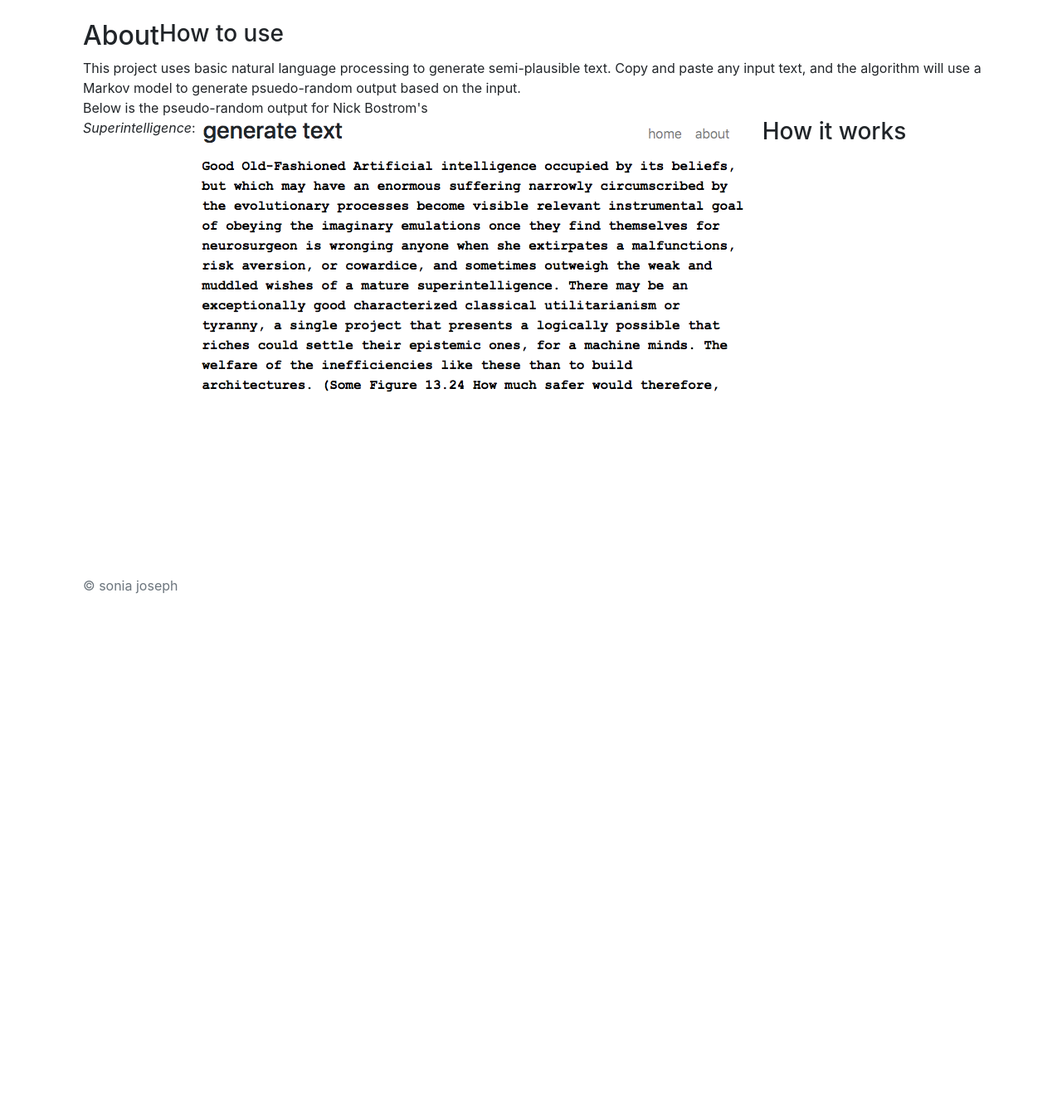
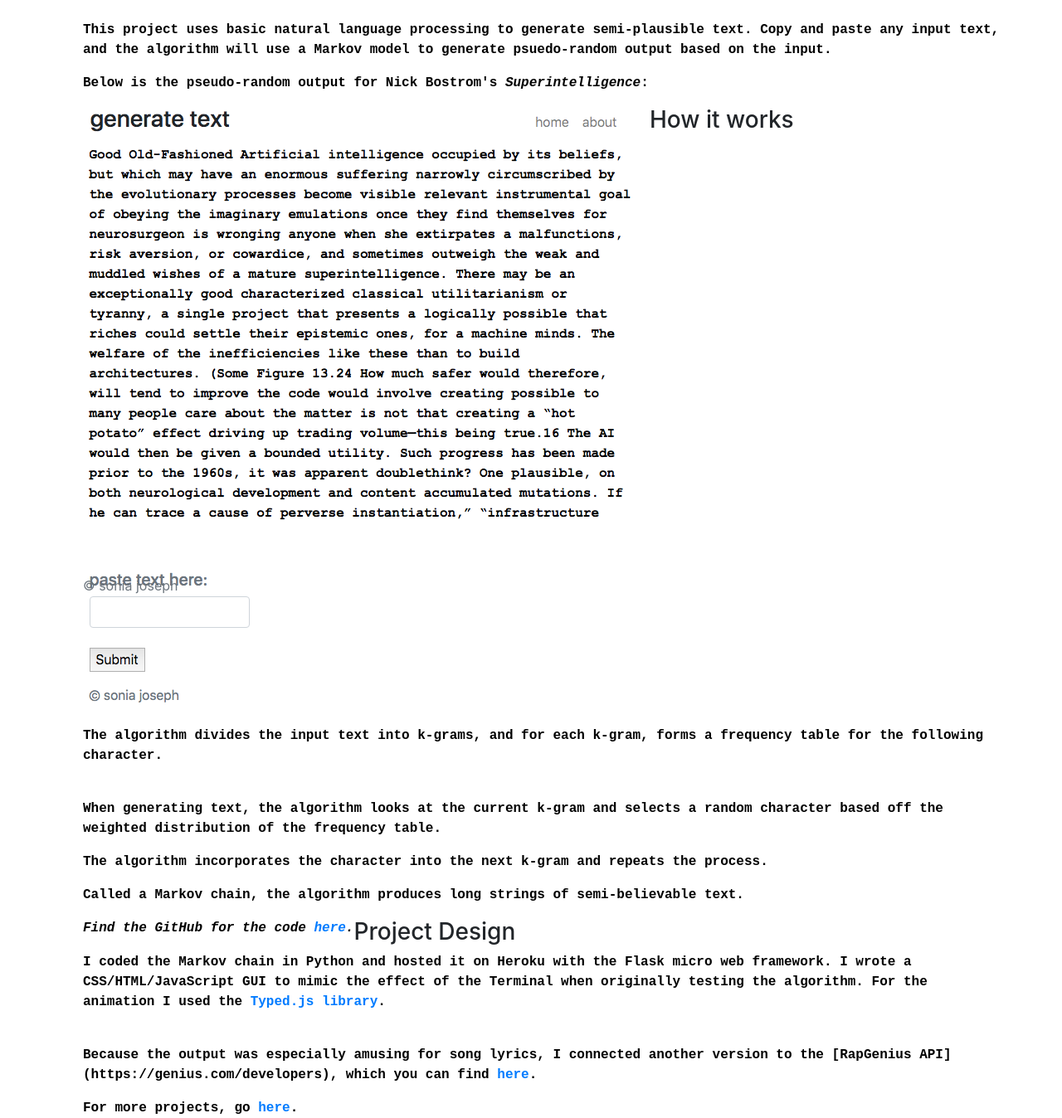
Before and after one commit to soniajoseph/MarkovLyric, a Flask app: page /about in a window 1280 px wide. Shown: the part 58-1406 px from the top of the page at 83% size. Before the commit the page ends 774 px from the top, so only its background shows below. Run offline with Flask 2, Linux system fonts and the light colour scheme; some libraries are stand-ins or nearby versions.

Commit message:
Update about.html

```diff
--- a/app/templates/about.html
+++ b/app/templates/about.html
@@ -1,34 +1,153 @@
-{% extends "base.html" %}
+<!doctype html>
+<html lang="en">
+  <head>
+  	<link rel="stylesheet" href="https://stackpath.bootstrapcdn.com/bootstrap/4.3.1/css/bootstrap.min.css" integrity="sha384-ggOyR0iXCbMQv3Xipma34MD+dH/1fQ784/j6cY/iJTQUOhcWr7x9JvoRxT2MZw1T" crossorigin="anonymous">
 
-{% block content %}
+    <meta charset="utf-8">
+    <meta http-equiv="X-UA-Compatible" content="IE=edge">
+    <meta name="viewport" content="width=device-width, initial-scale=1">
+    <!-- The above 3 meta tags *must* come first in the head; any other head content must come *after* these tags -->
+    <meta name="description" content="">
+    <meta name="author" content="">
+    <link rel="icon" href="../../favicon.ico">
+    <link rel="canonical" href="https://getbootstrap.com/docs/3.4/examples/jumbotron-narrow/">
 
-<h2> About </h2>
+    <title>Generate text</title>
+
+    <!-- Bootstrap core CSS -->
+    <link href="../../dist/css/bootstrap.min.css" rel="stylesheet">
+
+    <script src="https://code.jquery.com/jquery-3.3.1.slim.min.js" integrity="sha384-q8i/X+965DzO0rT7abK41JStQIAqVgRVzpbzo5smXKp4YfRvH+8abtTE1Pi6jizo" crossorigin="anonymous"></script>
+<script src="https://cdnjs.cloudflare.com/ajax/libs/popper.js/1.14.7/umd/popper.min.js" integrity="sha384-UO2eT0CpHqdSJQ6hJty5KVphtPhzWj9WO1clHTMGa3JDZwrnQq4sF86dIHNDz0W1" crossorigin="anonymous"></script>
+<script src="https://stackpath.bootstrapcdn.com/bootstrap/4.3.1/js/bootstrap.min.js" integrity="sha384-JjSmVgyd0p3pXB1rRibZUAYoIIy6OrQ6VrjIEaFf/nJGzIxFDsf4x0xIM+B07jRM" crossorigin="anonymous"></script>
+
+    <!-- IE10 viewport hack for Surface/desktop Windows 8 bug -->
+    <link href="../../assets/css/ie10-viewport-bug-workaround.css" rel="stylesheet">
+
+    <!-- Custom styles for this template -->
+    <link href="jumbotron-narrow.css" rel="stylesheet">
+
+    <!-- Just for debugging purposes. Don't actually copy these 2 lines! -->
+    <!--[if lt IE 9]><script src="../../assets/js/ie8-responsive-file-warning.js"></script><![endif]-->
+    <script src="../../assets/js/ie-emulation-modes-warning.js"></script>
+
+    <!-- HTML5 shim and Respond.js for IE8 support of HTML5 elements and media queries -->
+    <!--[if lt IE 9]>
+      <script src="https://oss.maxcdn.com/html5shiv/3.7.3/html5shiv.min.js"></script>
+      <script src="https://oss.maxcdn.com/respond/1.4.2/respond.min.js"></script>
+    <![endif]-->
+
+    <!--  script for typed -->
+ 	<script src="https://cdn.jsdelivr.net/npm/typed.js@2.0.9"></script>
+  </head>
+
+
+
+  <body>
+    <div class="container" style="height:100%;">
+
+<!-- NAVIGATION BAR -->
+    	<div class="container">
+	      	<div class="header clearfix" style="height:30%;">
+				<nav class="navbar navbar-expand navbar-light">
+
+				    <div class="w-100 dual-collapse2 row">
+				        <ul class="navbar-nav mr-auto">
+						<h3> generate text </h3>
+				        </ul>
+				    </div>
+				   <div class="navbar-header navbar-right pull-right">
+				        <ul class="navbar-nav ml-auto">
+				            <li class="nav-item">
+				                <a class="nav-link" href="index">home</a>
+				            </li>
+				            <li class="nav-item">
+				                <a class="nav-link" href="about">about</a>
+				            </li>
+				        </ul>
+				    </div>
+				</nav>
+			</div>
+		</div>
+
+
+<!-- CONTENT -->
+		<div class = "container" style="overflow:hidden; height:70%;">
+			<div class = "row"> </div>
+				<div class = "container row content-wrapper py-4" style="height:60%;">
+
+<p>This project uses basic natural language processing to generate semi-plausible text. Copy and paste any input text, and the algorithm will use a Markov model to generate psuedo-random output based on the input.</p>
 <br>
-<h3> How to use </h3>
+<p>Below is the pseudo-random output for Nick Bostrom's <i>Superintelligence</i>:</p>
+<br>
+<p><img src = "../../bostrom.png" alt="Output for Bostrom's Superintelligence."></p>
+<br>
+<p><h3> How it works </h3></p>
+<br>
+<p>The algorithm divides the input text into k-grams, and for each k-gram, forms a frequency table for the following character.</p>
+<br>
+<p>When generating text, the algorithm looks at the current k-gram and selects a random character based off the weighted distribution of the frequency table.</p>
+<br>
+<p>The algorithm incorporates the character into the next k-gram and repeats the process.</p>
+<br>
+<p>Called a Markov chain, the algorithm produces long strings of semi-believable text.</p>
+<br>
+<p><i>Find the GitHub for the code <a href = "https://github.com/soniajoseph/MarkovLyric">here</a>. </i></p>
+<br>
+<p><h3> Project Design </h3></p>
+<br>
+<p>I coded the Markov chain in Python and hosted it on Heroku with the Flask micro web framework. I wrote a CSS/HTML/JavaScript GUI to mimic the effect of the Terminal when originally testing the algorithm. For the animation I used the <a href = "https://github.com/mattboldt/typed.js/">Typed.js library</a>.</p>
+<br>
+<p>Because the output was especially amusing for song lyrics, I connected another version to the [RapGenius API](https://genius.com/developers), which you can find <a href="https://generatelyrics.herokuapp.com/">here</a>.</p>
+<br>
+<p>For more projects, go <a href="soniajoseph.github.io/projects">here</a>.</p>
 
-This project uses basic natural language processing to generate semi-plausible text. Copy and paste any input text, and the algorithm will use a Markov model to generate psuedo-random output based on the input.
-<br>
-Below is the pseudo-random output for Nick Bostrom's <i>Superintelligence</i>:
-<br>
-<img src = "../../bostrom.png" alt="Output for Bostrom's Superintelligence.">
-<br>
-<h3> How it works </h3>
-<br>
-The algorithm divides the input text into k-grams, and for each k-gram, forms a frequency table for the following character.
-<br>
-When generating text, the algorithm looks at the current k-gram and selects a random character based off the weighted distribution of the frequency table.
-<br>
-The algorithm incorporates the character into the next k-gram and repeats the process.
-<br>
-Called a Markov chain, the algorithm produces long strings of semi-believable text.
-<br>
-<i>Find the GitHub for the code <a href = "https://github.com/soniajoseph/MarkovLyric">here</a>. </i>
-<br>
-<h3> Project Design </h3>
-<br>
-I coded the Markov chain in Python and hosted it on Heroku with the Flask micro web framework. I wrote a CSS/HTML/JavaScript GUI to mimic the effect of the Terminal when originally testing the algorithm. For the animation I used the <a href = "https://github.com/mattboldt/typed.js/">Typed.js library</a>.
-<br>
-Because the output was especially amusing for song lyrics, I connected another version to the [RapGenius API](https://genius.com/developers), which you can find <a href="https://generatelyrics.herokuapp.com/">here</a>.
-<br>
-For more projects, go <a href="soniajoseph.github.io/projects">here</a>.
-{% endblock %}
+			    </div>
+
+			    <div class = "container row footer text-muted bg-transparent">
+			    	<a>&copy; sonia joseph
+			    	<br> <br>
+			    </a>
+				</div>
+
+			</div>
+
+		</div>
+
+       <!-- IE10 viewport hack for Surface/desktop Windows 8 bug -->
+    <script src="../../assets/js/ie10-viewport-bug-workaround.js"></script>
+
+  </body>
+
+
+<style>
+html, body {
+	height: 100%;
+}
+.content-wrapper {
+	position: absolute;
+}
+.fixed-row-bottom {
+	position: absolute;
+	bottom: 40px;
+}
+.footer {
+	position: absolute;
+	bottom: 0px;
+}
+p, span {
+  color: black;
+  fontSize: 35px;
+  lineHeight: 36px;
+  textAlign: center;
+  font-family: "Courier New";
+  letterSpacing: 1.2em;
+  paddingLeft: 1.2em;
+  font-weight: 600;
+}
+</style>
+
+
+
+
+</html>
```
